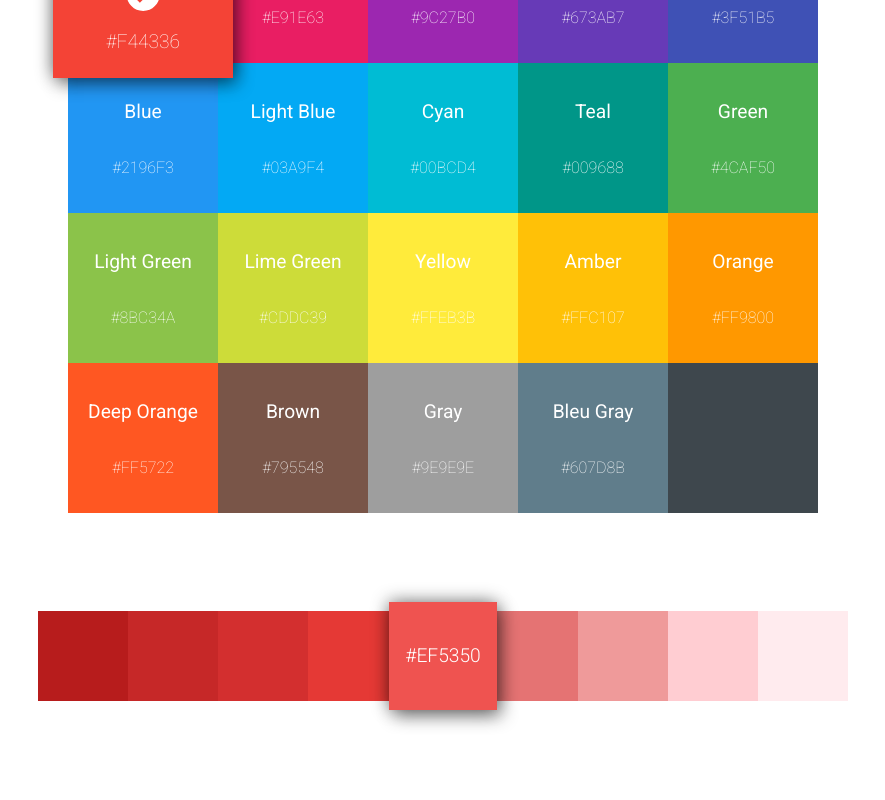
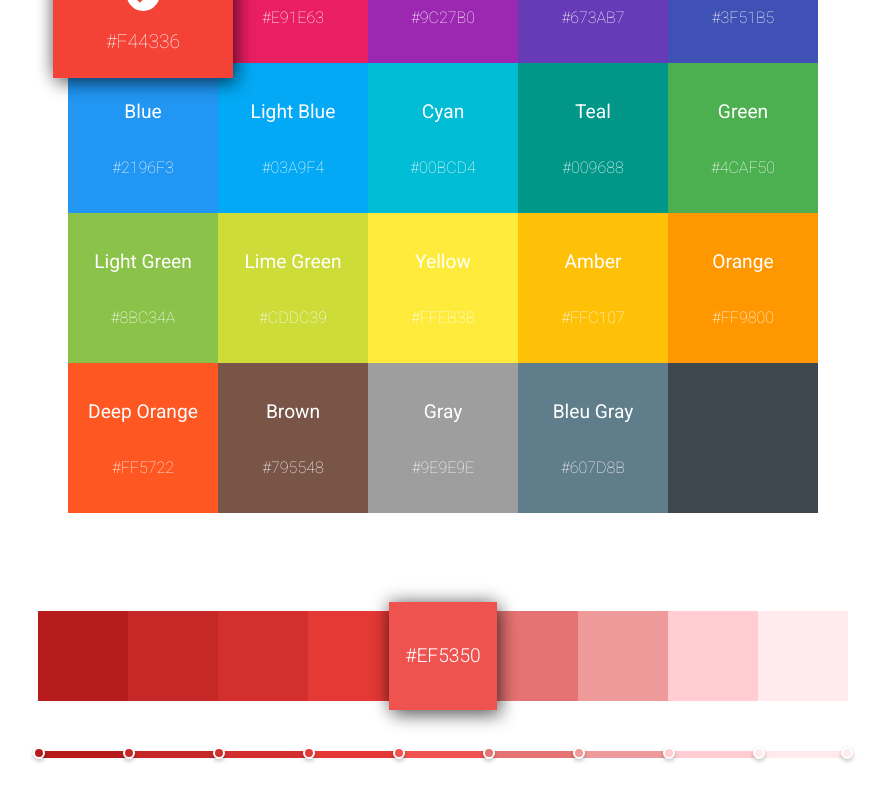
Before and after one commit to ick-seshoka/colors, a React (Create React App) app: page / in a window 1280 px wide. Shown: the part 1330-2130 px from the top of the page, without its empty margins (197-1082 px from the left). Built offline with nearby package versions, Linux system fonts and the light colour scheme.

Commit message:
initialise palette grid axis

```diff
--- a/src/component/about/palette/styles.js
+++ b/src/component/about/palette/styles.js
@@ -3,6 +3,6 @@ import styled from "styled-components";
 export const Container = styled.div`
   display: grid;
   grid-template-columns: repeat(4, auto);
-  grid-template-rows: repeat(2, auto);
+  grid-template-rows: repeat(2, 1fr);
   max-width: 80%;
 `;
--- a/src/container/PaletteGrid/shades/Shades.js
+++ b/src/container/PaletteGrid/shades/Shades.js
@@ -2,7 +2,7 @@ import React from "react";
 
 import PropTypes from "prop-types";
 
-import { Container, Spectrum, ColorCard } from "./styles";
+import { Container, Spectrum, ColorCard, Axis, AxisBlock } from "./styles";
 
 const Shades = ({ paletteShades }) => {
   const gridCards = paletteShades.map(({ colorCode, active, id }) => {
@@ -13,9 +13,14 @@ const Shades = ({ paletteShades }) => {
     );
   });
 
+  const axisBlocks = paletteShades.map(({ gradient: { start, end }, id }) => {
+    return <AxisBlock key={id} start={start} end={end} />;
+  });
+
   return (
     <Container>
       <Spectrum>{gridCards}</Spectrum>
+      <Axis>{axisBlocks}</Axis>
     </Container>
   );
 };
--- a/src/container/PaletteGrid/shades/styles.js
+++ b/src/container/PaletteGrid/shades/styles.js
@@ -35,3 +35,49 @@ export const ColorCard = styled.div`
   color: var(--white);
   font-weight: 300;
 `;
+
+export const Axis = styled.div`
+  display: grid;
+  grid-template-columns: repeat(9, auto);
+  justify-items: center;
+  justify-self: center;
+  margin-top: 3.125em;
+`;
+
+const axisMark = css`
+  position: absolute;
+  display: block;
+  content: "";
+  top: -0.25em;
+  left: -0.3em;
+  width: 0.5em;
+  height: 0.5em;
+  border-radius: 50%;
+  background-color: ${({ start }) => (start ? start : "var(--dark-gray)")};
+  border: 2px solid var(--white);
+  box-shadow: 0 2px 4px 0 rgba(0, 0, 0, 0.25);
+`;
+
+export const AxisBlock = styled.div`
+  position: relative;
+  display: flex;
+  width: 5.625em;
+  height: 0.425em;
+  background-color: var(--dark-grey);
+  background: ${({ start, end }) =>
+    start && end
+      ? "linear-gradient(90deg, " + start + " 0%, " + end + " 100%)"
+      : "var(--dark-grey)"};
+
+  &:before {
+    ${axisMark}
+  }
+
+  &:nth-child(9) {
+    &:after {
+      ${axisMark}
+      left: unset;
+      right: -0.3em;
+    }
+  }
+`;
--- a/src/enums/palette-colors.js
+++ b/src/enums/palette-colors.js
@@ -27,15 +27,60 @@ export const paletteShades = [
     code: "#F44336",
     active: true,
     shades: [
-      { id: 1, colorCode: "#B71C1C", active: false },
-      { id: 2, colorCode: "#C62828", active: false },
-      { id: 3, colorCode: "#D32F2F", active: false },
-      { id: 4, colorCode: "#E53935", active: false },
-      { id: 5, colorCode: "#EF5350", active: true },
-      { id: 6, colorCode: "#E57373", active: false },
-      { id: 7, colorCode: "#EF9A9A", active: false },
-      { id: 8, colorCode: "#FFCDD2", active: false },
-      { id: 9, colorCode: "#FFEBEE", active: false },
+      {
+        id: 1,
+        colorCode: "#B71C1C",
+        active: false,
+        gradient: { start: "#B71C1C", end: "#B71C1C" },
+      },
+      {
+        id: 2,
+        colorCode: "#C62828",
+        active: false,
+        gradient: { start: "#C62828", end: "#C62828" },
+      },
+      {
+        id: 3,
+        colorCode: "#D32F2F",
+        active: false,
+        gradient: { start: "#D32F2F", end: "#D32F2F" },
+      },
+      {
+        id: 4,
+        colorCode: "#E53935",
+        active: false,
+        gradient: { start: "#E53935", end: "#E53935" },
+      },
+      {
+        id: 5,
+        colorCode: "#EF5350",
+        active: true,
+        gradient: { start: "#EF5350", end: "#EF5350" },
+      },
+      {
+        id: 6,
+        colorCode: "#E57373",
+        active: false,
+        gradient: { start: "#E57373", end: "#E57373" },
+      },
+      {
+        id: 7,
+        colorCode: "#EF9A9A",
+        active: false,
+        gradient: { start: "#EF9A9A", end: "#EF9A9A" },
+      },
+      {
+        id: 8,
+        colorCode: "#FFCDD2",
+        active: false,
+        gradient: { start: "#FFCDD2", end: "#FFCDD2" },
+      },
+      {
+        id: 9,
+        colorCode: "#FFEBEE",
+        active: false,
+        gradient: { start: "#FFEBEE", end: "#FFEBEE" },
+      },
     ],
   },
 ];
```
